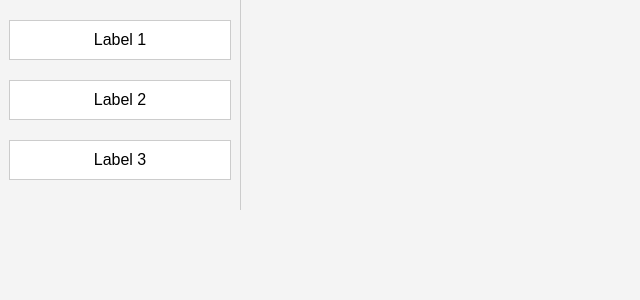
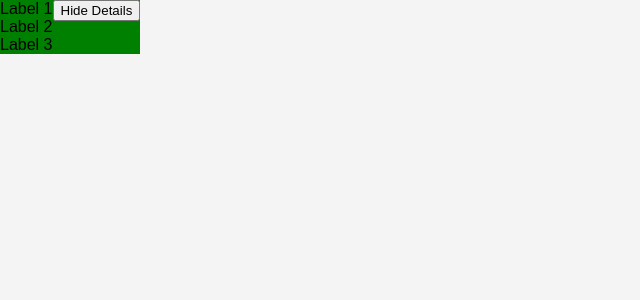
Before and after one commit to cc86hn/boxlabel_ui, a Flask app: page / in a window 1280 px wide. Shown: the top 300 px of the page, without its empty margins (0-640 px from the left). Run offline with Flask 3, Linux system fonts and the light colour scheme.

Commit message:
Commited first draft

```diff
--- a/static/css/styles.css
+++ b/static/css/styles.css
@@ -7,60 +7,16 @@
     overflow-x: hidden; /* Hide horizontal scrollbar */
 }
 
-.container {
+.flex-wrapper {
     display: flex;
+    background-color: beige;
+    flex-direction: row;
 }
 
-.label-container {
-    flex: 0 0 auto; /* Fix size on the left */
-    width: 200px; /* Adjust the width as needed */
-    display: flex;
-    flex-direction: column;
-    gap: 10px;
-    padding: 20px;
-    border-right: 1px solid #ccc; /* Division line */
+.flex-wrapper > div {
+    background-color: green;
 }
 
-.label {
-    background-color: #fff;
-    border: 1px solid #ccc;
-    padding: 10px;
-    cursor: pointer;
-    transition: background-color 0.3s;
+#label-container {
+    flex-direction: row;
 }
-
-.label:hover {
-    background-color: #e0e0e0;
-}
-
-.label-details {
-    flex: 1;
-    padding: 20px;
-    display: none;
-    background-color: #fff;
-}
-
-.hide-details-btn {
-    margin-top: 10px;
-    padding: 8px 12px;
-    background-color: #ccc;
-    border: none;
-    cursor: pointer;
-}
-
-.hide-details-btn:hover {
-    background-color: #bbb;
-}
-
-/* Add styling for the full-screen label container */
-.full-screen {
-    flex-direction: column; /* Display labels in a column for the full-screen view */
-    justify-content: center;
-    align-items: center;
-}
-
-.full-screen .label {
-    margin-bottom: 10px; /* Add spacing between labels in the full-screen view */
-    width: 100%; /* Make labels full width in the full-screen view */
-    text-align: center; /* Center text in the full-screen view */
-}
--- a/static/js/main.js
+++ b/static/js/main.js
@@ -3,36 +3,4 @@
     const labelDetails = document.getElementById('label-details');
     const hideDetailsBtn = document.getElementById('hide-details-btn');
 
-    labelContainer.addEventListener('click', function (event) {
-        if (event.target.classList.contains('label')) {
-            const labelId = event.target.id;
-            const labelText = event.target.textContent;
-
-            // Update label-details content
-            labelDetails.innerHTML = `
-                <h2>${labelText}</h2>
-                <p>Details for ${labelText} go here.</p>
-                <button class="hide-details-btn" id="hide-details-btn">Hide Details</button>
-            `;
-
-            // Show label-details
-            labelDetails.style.display = 'block';
-
-            // Hide label-container
-            labelContainer.style.display = 'none';
-
-            // Attach event listener to the new "Hide Details" button
-            attachHideDetailsEvent();
-        }
-    });
-
-    function attachHideDetailsEvent() {
-        const hideDetailsBtn = document.getElementById('hide-details-btn');
-
-        hideDetailsBtn.addEventListener('click', function () {
-            // Hide label-details and show label-container
-            labelDetails.style.display = 'none';
-            labelContainer.style.display = 'flex';
-        });
-    }
 });
--- a/templates/main.html
+++ b/templates/main.html
@@ -7,7 +7,7 @@
         <title>CC86 Labels UI</title>
     </head>
     <body>
-
+        <div class="flex-wrapper">
             <div class="label-container full-screen" id="label-container">
                 <div class="label" id="label1">Label 1</div>
                 <div class="label" id="label2">Label 2</div>
@@ -19,6 +19,7 @@
                 <button class="hide-details-btn" id="hide-details-btn">Hide Details</button>
                 <!-- Label details will be displayed here when clicked -->
             </div>
+        </div>
 
     <script src="{{ url_for('static', filename= 'js/main.js') }}"></script>
     </body>
```
Lines whose indentation alone changed are shown as unchanged.
